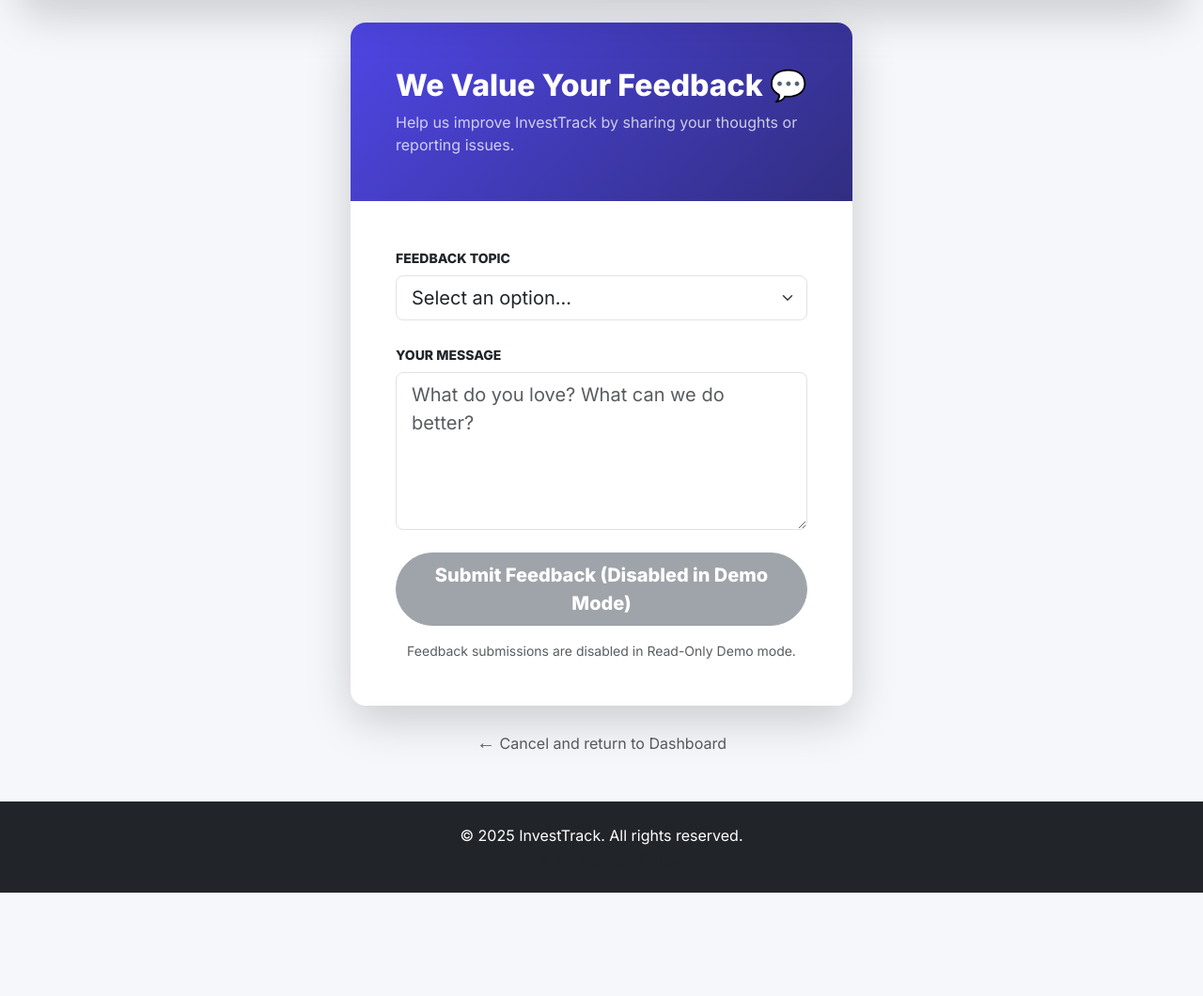
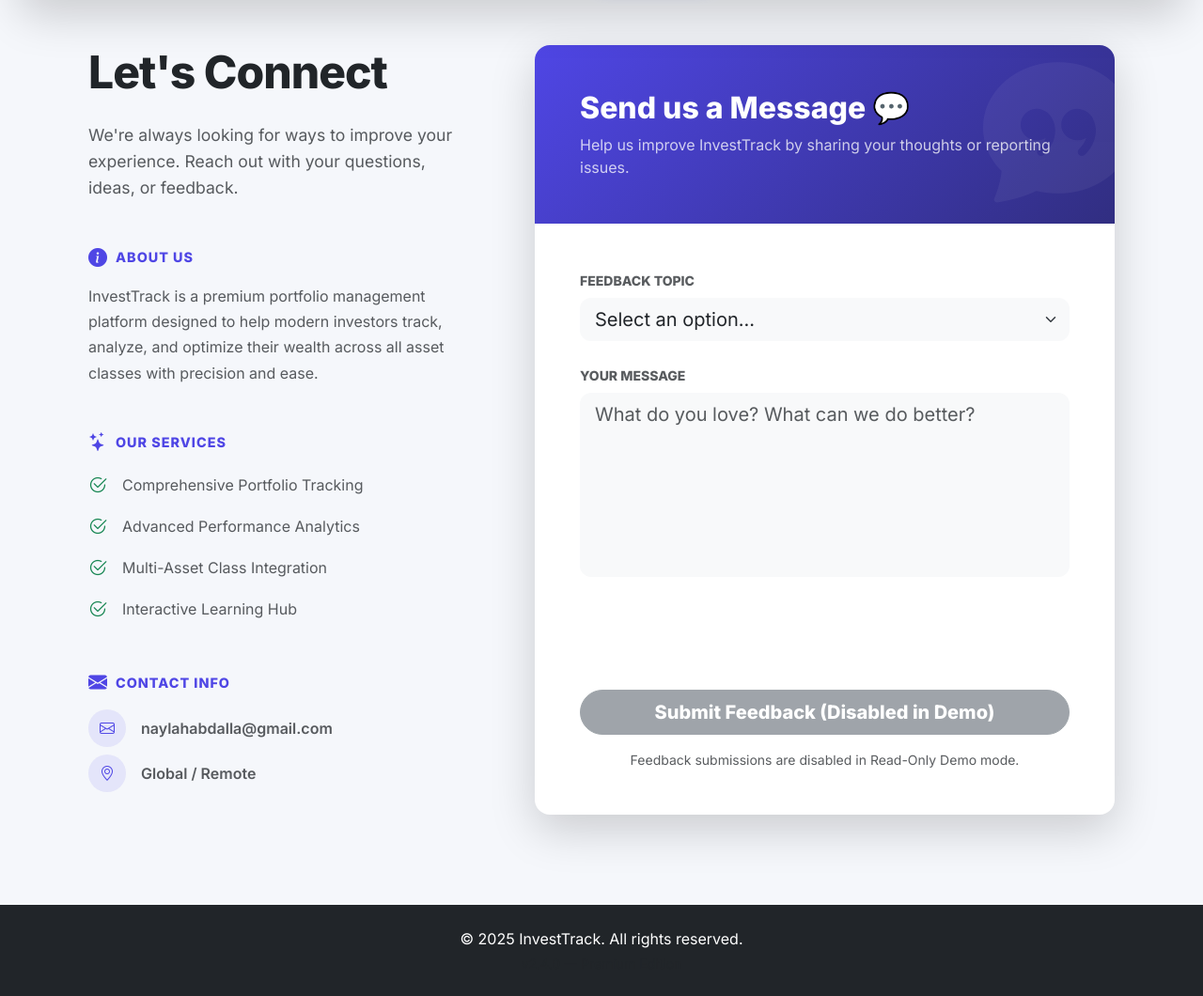
Before and after one commit to naylahabdalla/InvestTrack, a Flask app: page /feedback in a window 1280 px wide. Shown: the part 104-1164 px from the top of the page at 94% size. Before the commit the page ends 1054 px from the top, so only its background shows below. Run offline with Flask 3, Linux system fonts and the light colour scheme; a user stored in the database is signed in.

Commit message:
feat: redesign feedback page with About Us, Services, and Contact Info

```diff
--- a/templates/feedback.html
+++ b/templates/feedback.html
@@ -1,27 +1,79 @@
 {% extends "base.html" %}
 
 {% block content %}
-<div class="container mt-4 mb-5">
-    <div class="row justify-content-center">
-        <div class="col-lg-6">
+<div class="container mt-5 mb-5 pb-5">
+    <div class="row g-5">
 
-            <div class="card border-0 shadow-lg rounded-4 overflow-hidden">
-                <div class="p-4 p-md-5" style="background: linear-gradient(135deg, #4f46e5, #312e81);">
-                    <h2 class="fw-bold text-white mb-2">We Value Your Feedback 💬</h2>
-                    <p class="text-white opacity-75 mb-0">Help us improve InvestTrack by sharing your thoughts or reporting issues.</p>
+        <!-- Left Side: Information -->
+        <div class="col-lg-5 pe-lg-5" data-aos="fade-right">
+            <h1 class="fw-bold mb-4 display-5" style="letter-spacing: -1px;">Let's Connect</h1>
+            <p class="text-muted mb-5" style="font-size: 1.1rem; line-height: 1.6;">
+                We're always looking for ways to improve your experience. Reach out with your questions, ideas, or feedback.
+            </p>
+
+            <div class="mb-5 info-block">
+                <h5 class="fw-bold text-uppercase d-flex align-items-center mb-3" style="letter-spacing: 1px; color: #4f46e5; font-size: 0.9rem;">
+                    <i class="bi bi-info-circle-fill me-2 fs-5"></i> About Us
+                </h5>
+                <p class="text-muted" style="line-height: 1.7;">
+                    InvestTrack is a premium portfolio management platform designed to help modern investors track, analyze, and optimize their wealth across all asset classes with precision and ease.
+                </p>
+            </div>
+
+            <div class="mb-5 info-block">
+                <h5 class="fw-bold text-uppercase d-flex align-items-center mb-3" style="letter-spacing: 1px; color: #4f46e5; font-size: 0.9rem;">
+                    <i class="bi bi-stars me-2 fs-5"></i> Our Services
+                </h5>
+                <ul class="list-unstyled text-muted" style="line-height: 1.8;">
+                    <li class="mb-2 d-flex align-items-center"><i class="bi bi-check2-circle text-success me-3 fs-5"></i> Comprehensive Portfolio Tracking</li>
+                    <li class="mb-2 d-flex align-items-center"><i class="bi bi-check2-circle text-success me-3 fs-5"></i> Advanced Performance Analytics</li>
+                    <li class="mb-2 d-flex align-items-center"><i class="bi bi-check2-circle text-success me-3 fs-5"></i> Multi-Asset Class Integration</li>
+                    <li class="mb-2 d-flex align-items-center"><i class="bi bi-check2-circle text-success me-3 fs-5"></i> Interactive Learning Hub</li>
+                </ul>
+            </div>
+
+            <div class="mb-4 info-block">
+                <h5 class="fw-bold text-uppercase d-flex align-items-center mb-3" style="letter-spacing: 1px; color: #4f46e5; font-size: 0.9rem;">
+                    <i class="bi bi-envelope-fill me-2 fs-5"></i> Contact Info
+                </h5>
+                <div class="d-flex align-items-center mb-2 text-muted">
+                    <div class="icon-box me-3 rounded-circle d-flex align-items-center justify-content-center" style="width: 40px; height: 40px; background: rgba(79, 70, 229, 0.1); color: #4f46e5;">
+                        <i class="bi bi-envelope"></i>
+                    </div>
+                    <a href="mailto:naylahabdalla@gmail.com" class="text-decoration-none text-muted fw-semibold">naylahabdalla@gmail.com</a>
+                </div>
+                <div class="d-flex align-items-center text-muted">
+                    <div class="icon-box me-3 rounded-circle d-flex align-items-center justify-content-center" style="width: 40px; height: 40px; background: rgba(79, 70, 229, 0.1); color: #4f46e5;">
+                        <i class="bi bi-geo-alt"></i>
+                    </div>
+                    <span class="fw-semibold">Global / Remote</span>
+                </div>
+            </div>
+        </div>
+
+        <!-- Right Side: Feedback Form -->
+        <div class="col-lg-7" data-aos="fade-left">
+            <div class="card border-0 shadow-lg rounded-4 overflow-hidden h-100 feedback-card">
+                <div class="p-4 p-md-5 position-relative" style="background: linear-gradient(135deg, #4f46e5, #312e81);">
+                    <div class="position-relative" style="z-index: 2;">
+                        <h2 class="fw-bold text-white mb-2">Send us a Message 💬</h2>
+                        <p class="text-white opacity-75 mb-0">Help us improve InvestTrack by sharing your thoughts or reporting issues.</p>
+                    </div>
+                    <!-- Decorative background element -->
+                    <i class="bi bi-chat-quote-fill position-absolute text-white" style="font-size: 10rem; right: -20px; top: -30px; opacity: 0.05; z-index: 1;"></i>
                 </div>
 
-                <div class="card-body p-4 p-md-5">
+                <div class="card-body p-4 p-md-5 d-flex flex-column">
                     {% if error %}
                     <div class="alert alert-danger border-0 rounded-4 shadow-sm mb-4">
                         <i class="bi bi-exclamation-triangle me-2"></i> {{ error }}
                     </div>
                     {% endif %}
 
-                    <form method="POST">
+                    <form method="POST" class="flex-grow-1 d-flex flex-column">
                         <div class="mb-4">
-                            <label class="form-label fw-bold small text-uppercase">Feedback Topic</label>
-                            <select name="topic" class="form-select form-select-lg mb-4" required>
+                            <label class="form-label fw-bold small text-uppercase text-muted">Feedback Topic</label>
+                            <select name="topic" class="form-select form-select-lg mb-4 bg-light border-0 shadow-none" style="border-radius: 12px;" required>
                                 <option value="" selected disabled>Select an option...</option>
                                 <option value="Feature Request">✨ Feature Request</option>
                                 <option value="Bug Report">🐛 Bug Report</option>
@@ -29,33 +81,27 @@
                                 <option value="General">💬 General Feedback</option>
                             </select>
 
-                            <label class="form-label fw-bold small text-uppercase">Your Message</label>
-                            <textarea name="message" class="form-control form-control-lg" rows="5" placeholder="What do you love? What can we do better?" required></textarea>
+                            <label class="form-label fw-bold small text-uppercase text-muted">Your Message</label>
+                            <textarea name="message" class="form-control form-control-lg bg-light border-0 shadow-none" rows="6" style="border-radius: 12px; resize: none;" placeholder="What do you love? What can we do better?" required></textarea>
                         </div>
 
-                        <div class="d-grid mt-2">
+                        <div class="d-grid mt-auto pt-2">
                             {% if session.get('is_demo') %}
                                 <button class="btn btn-secondary btn-lg rounded-pill fw-bold" disabled title="Disabled in Demo">
-                                    Submit Feedback (Disabled in Demo Mode)
+                                    Submit Feedback (Disabled in Demo)
                                 </button>
                                 <p class="text-center text-muted small mt-3 mb-0">Feedback submissions are disabled in Read-Only Demo mode.</p>
                             {% else %}
-                                <button class="btn btn-primary btn-lg rounded-pill fw-bold shadow-sm custom-hover" style="background-color: #4f46e5; border-color: #4f46e5;">
-                                    Send Feedback
+                                <button class="btn btn-primary btn-lg rounded-pill fw-bold shadow-sm custom-hover" style="background-color: #4f46e5; border-color: #4f46e5; padding: 14px;">
+                                    Send Feedback <i class="bi bi-send ms-2"></i>
                                 </button>
                             {% endif %}
                         </div>
                     </form>
                 </div>
             </div>
+        </div>
 
-            <div class="text-center mt-4">
-                <a href="/dashboard" class="text-muted text-decoration-none hover-underline">
-                    <span class="fs-5">&larr;</span> Cancel and return to Dashboard
-                </a>
-            </div>
-
-        </div>
     </div>
 </div>
 
```
